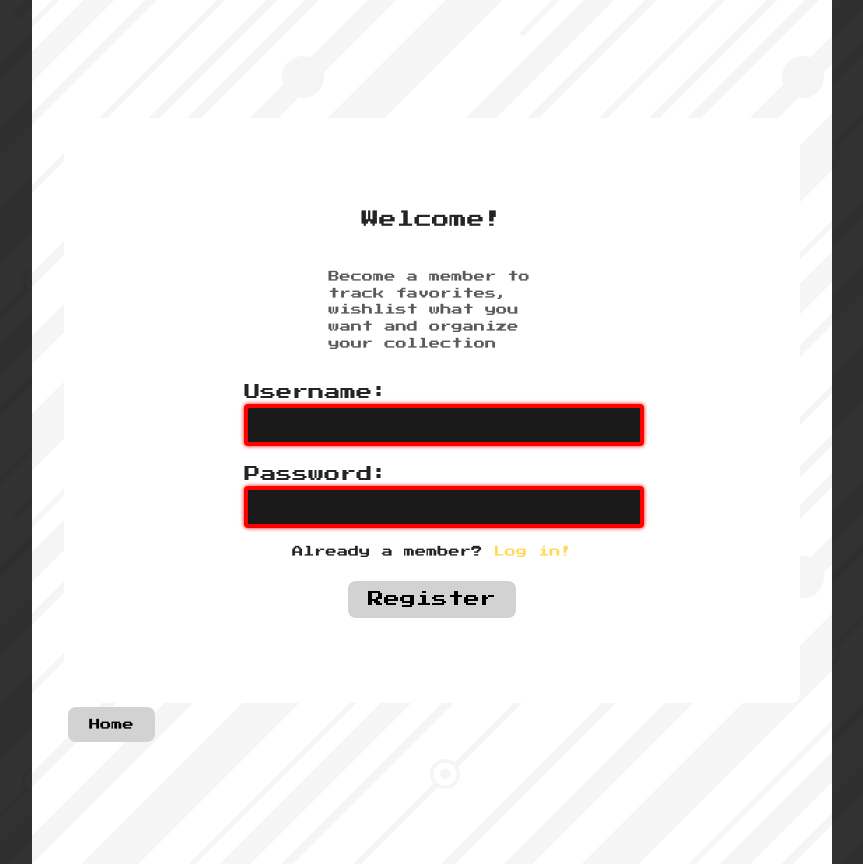
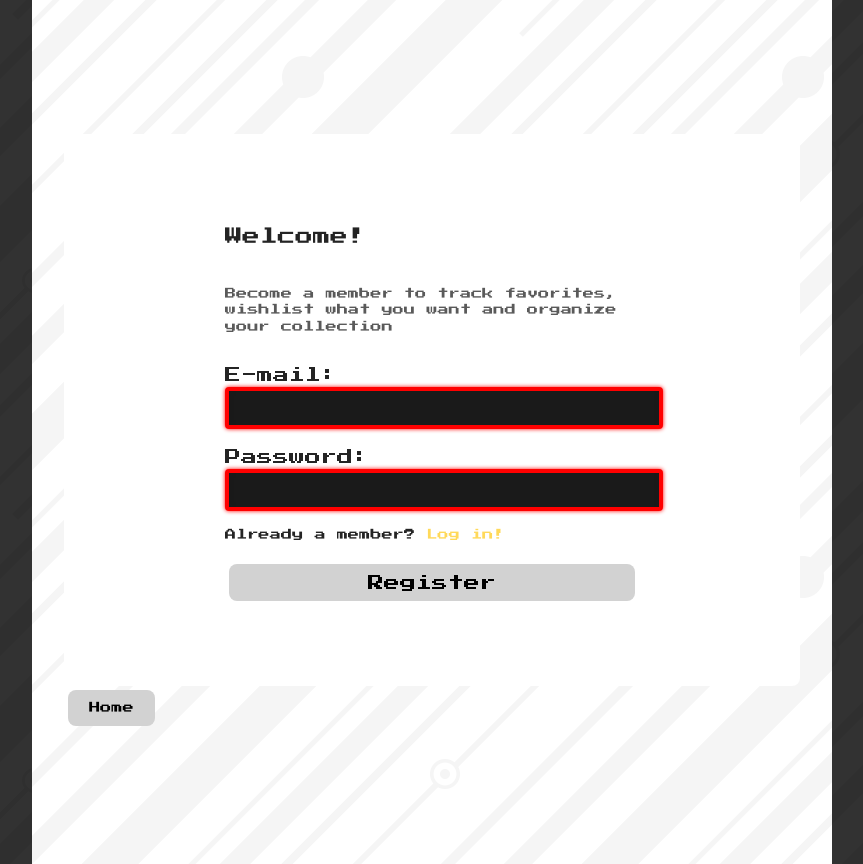
Before and after one commit to giecherry/pokemon-app, a React (Vite) app: page /signup in a window 1280 px wide. Shown: the whole page, without its empty margins (208-1071 px from the left). Built offline with nearby package versions, Linux system fonts and the light colour scheme; a web font is replaced by a local one.

Commit message:
signup, login, protected routes

```diff
--- a/src/App.jsx
+++ b/src/App.jsx
@@ -5,6 +5,7 @@ import CollectionPage from './pages/CollectionPage';
 import LoginPage from './pages/LoginPage';
 import WishlistPage from './pages/WishlistPage';
 import SignUp from './pages/SignUp';
+import ProtectedRoute from './components/ProtectedRoute';
 
 
 function App() {
@@ -14,8 +15,16 @@ function App() {
         <Routes>
           <Route path="/" element={<HomePage />} />
           <Route path="/browse" element={<PokemonApplication />} />
-          <Route path="/mycollection" element={<CollectionPage />} />
-          <Route path="/wishlist" element={<WishlistPage />} />
+          <Route path="/mycollection" element={
+            <ProtectedRoute>
+              <CollectionPage />
+            </ProtectedRoute>
+          } />
+          <Route path="/wishlist" element={
+            <ProtectedRoute>
+              <WishlistPage />
+            </ProtectedRoute>
+          } />
           <Route path="/login" element={<LoginPage />} />
           <Route path="/signup" element={<SignUp />} />
         </Routes>
--- /dev/null
+++ b/src/components/LogOutBtn.jsx
@@ -0,0 +1,16 @@
+function LogOutBtn() {
+    const handleLogout = () => {
+        localStorage.removeItem("token");
+        window.location.href = "/login";
+      };
+
+  return (
+    <button
+      className="logout-btn"
+      onClick={handleLogout}
+    >
+      Log Out
+    </button>
+  );
+}
+export default LogOutBtn;
--- /dev/null
+++ b/src/components/ProtectedRoute.jsx
@@ -0,0 +1,14 @@
+import React from "react";
+import { Navigate } from "react-router-dom";
+
+const ProtectedRoute = ({ children }) => {
+    const token = localStorage.getItem("token");
+
+    if (!token) {
+        return <Navigate to="/login" />;
+    }
+
+    return children;
+};
+
+export default ProtectedRoute;
--- a/src/index.css
+++ b/src/index.css
@@ -91,22 +91,22 @@ button:focus-visible {
   height: 30%;
   width: 30%;
 }
-.logo-img1:hover, .logo-img2:hover, .start-button:hover, home-button:hover {
+.logo-img1:hover, .logo-img2:hover, .start-button:hover, home-button:hover, logout-btn:hover {
   filter: drop-shadow(2px 2px 2em #276ab7);
 }
 .logo-img1:focus,
 .logo-img1:focus-visible,
-.start-button:focus, home-button:focus {
+.start-button:focus, home-button:focus, logout-btn:focus {
   outline: 4px auto -webkit-focus-ring-color;
 
 }
-.start-button:hover, home-button:hover {
+.start-button:hover, home-button:hover, logout-btn:hover {
   transform: scale(1.1, 1.1);
   transition: transform 0.2s ease-in-out;
   font-weight: bold;
   }
 
-.start-button {
+.start-button, .logout-btn {
   min-width: 15rem;
   border-radius: 8px;
   border: 1px solid transparent;
@@ -253,7 +253,7 @@ option {
   display: flex;
   flex-direction: column;
   justify-content: center;
-  align-items: center;
+  align-items: left;
   background-color: #ffffff;
   border-radius: 8px;
   border: 1px solid transparent;
@@ -301,7 +301,7 @@ option {
 .signup-page h3 {
   font-size: 0.7em;
   color: #5a5a5a;
-  max-width: 50%;
+  max-width: 100%;
 }
 
 @media (max-width: 1016px) {
--- a/src/pages/HomePage.jsx
+++ b/src/pages/HomePage.jsx
@@ -2,8 +2,17 @@ import Logo1 from "../img/pokeball-logo.png"
 import Logo2 from "../img/poke-logo.png"
 import React from "react";
 import { Link } from 'react-router-dom';
+import LogOutBtn from "../components/LogOutBtn";
 
 function HomePage() {
+    function checkLoggedIn() {
+        const token = localStorage.getItem("token");
+        if (token) {
+            return true;
+        } else {
+            return false;
+        }
+    }
     return (
         <>
 
@@ -15,15 +24,20 @@ function HomePage() {
                     <Link to="/browse">
                         <button className="start-button">Browse</button>
                     </Link>
+                    {checkLoggedIn() ? (
+                    <>
                         <Link to="/mycollection">
                             <button className="start-button">My Collection</button>
                         </Link>
                         <Link to="/wishlist">
                             <button className="start-button">My Wishlist</button>
                         </Link>
+                        <LogOutBtn/>
+                    </>
+                    ) :
                     <Link to="/login">
                         <button className="start-button">Log in</button>
-                    </Link>
+                    </Link> }
                 </div>
         </>
     );
--- a/src/pages/LoginPage.jsx
+++ b/src/pages/LoginPage.jsx
@@ -1,17 +1,46 @@
-import { Link } from 'react-router-dom';
+import { Link, useNavigate } from 'react-router-dom';
 import HomeBtn from '../components/HomeBtn';
+import React, { useState } from "react";
 
 function LoginPage() {
+  const [email, setEmail] = useState("");
+  const [password, setPassword] = useState("");
+  const navigate = useNavigate();
+
+  const handleLogin = async (e) => {
+    e.preventDefault();
+    try {
+      const response = await fetch("http://localhost:3001/api/auth/login", {
+        method: "POST",
+        headers: {
+          "Content-Type": "application/json",
+        },
+        body: JSON.stringify({ email, password }),
+      });
+
+      const data = await response.json();
+      if (response.ok) {
+        localStorage.setItem("token", data.token);
+        alert("Login successful! Redirecting to home page...");
+        navigate("/");
+      } else {
+        alert(data.error || "Login failed.");
+      }
+    } catch (error) {
+      alert("An error occurred. Please try again.");
+    }
+  };
+
   return (
     <div className="login-page">
-      <form>
+      <form onSubmit={handleLogin}>
         <div>
-          <label htmlFor="username">Username:</label>
-          <input type="text" id="username" name="username" required />
+          <label htmlFor="email">Email:</label>
+          <input type="email" id="email" name="email" value={email} onChange={(e) => setEmail(e.target.value)} required />
         </div>
         <div>
           <label htmlFor="password">Password:</label>
-          <input type="password" id="password" name="password" required />
+          <input type="password" id="password" name="password" value={password} onChange={(e) => setPassword(e.target.value)} required />
         </div>
         <span>New here? <Link to="/signup">Sign up!</Link></span>
         <button type="submit">Login</button>
--- a/src/pages/SignUp.jsx
+++ b/src/pages/SignUp.jsx
@@ -1,19 +1,47 @@
-import { Link } from 'react-router-dom';
+import { Link, useNavigate } from 'react-router-dom';
 import HomeBtn from '../components/HomeBtn';
+import React, { useState } from "react"
 
 function SignUp() {
+    const [email, setEmail] = useState("");
+    const [password, setPassword] = useState("");
+    const navigate = useNavigate();
+
+    const handleSignup = async (e) => {
+        e.preventDefault();
+        try {
+            const response = await fetch("http://localhost:3001/api/auth/register", {
+                method: "POST",
+                headers: {
+                    "Content-Type": "application/json",
+                },
+                body: JSON.stringify({ email, password }),
+            });
+
+            const data = await response.json();
+            if (response.ok) {
+                alert("Signup successful! Redirecting to login page...");
+                navigate("/login");
+            } else {
+                alert(data.error || "Signup failed.");
+            }
+        } catch (error) {
+            alert("An error occurred. Please try again.");
+        }
+    };
+
     return (
         <div className="signup-page">
-            <form>
+            <form onSubmit={handleSignup}>
                 <h1>Welcome!</h1>
                 <h3>Become a member to track favorites, wishlist what you want and organize your collection</h3>
                 <div>
-                    <label htmlFor="username">Username:</label>
-                    <input type="text" id="username" name="username" required />
+                    <label htmlFor="email">E-mail:</label>
+                    <input type="email" id="Email" name="Email" value={email} onChange={(e) => setEmail(e.target.value)} required />
                 </div>
                 <div>
                     <label htmlFor="password">Password:</label>
-                    <input type="password" id="password" name="password" required />
+                    <input type="password" id="password" name="password" value={password} onChange={(e) => setPassword(e.target.value)} required />
                 </div>
                 <span>Already a member? <Link to="/login">Log in!</Link></span>
                 <button type="submit">Register</button>
```
Lines whose indentation alone changed are shown as unchanged.
